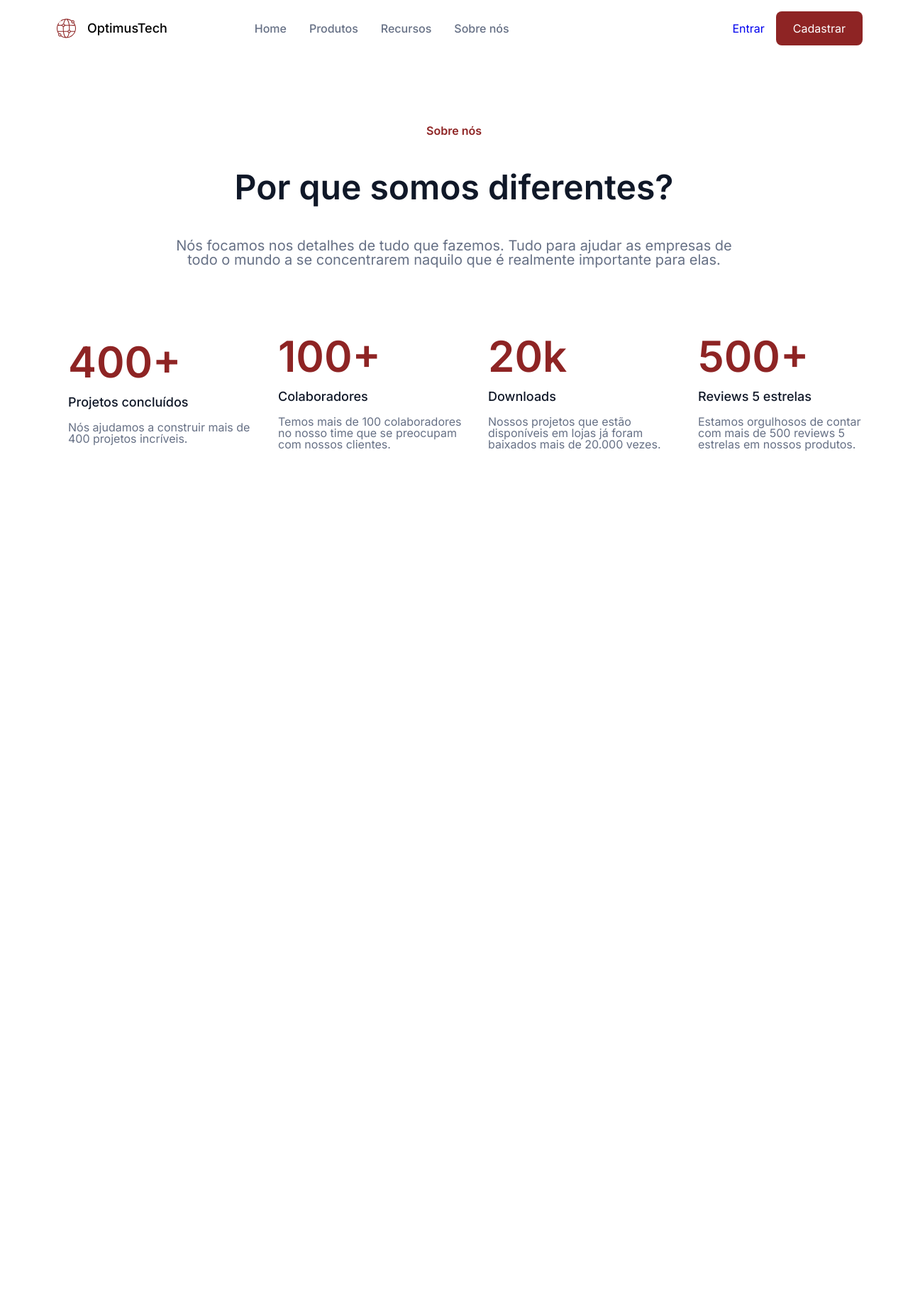
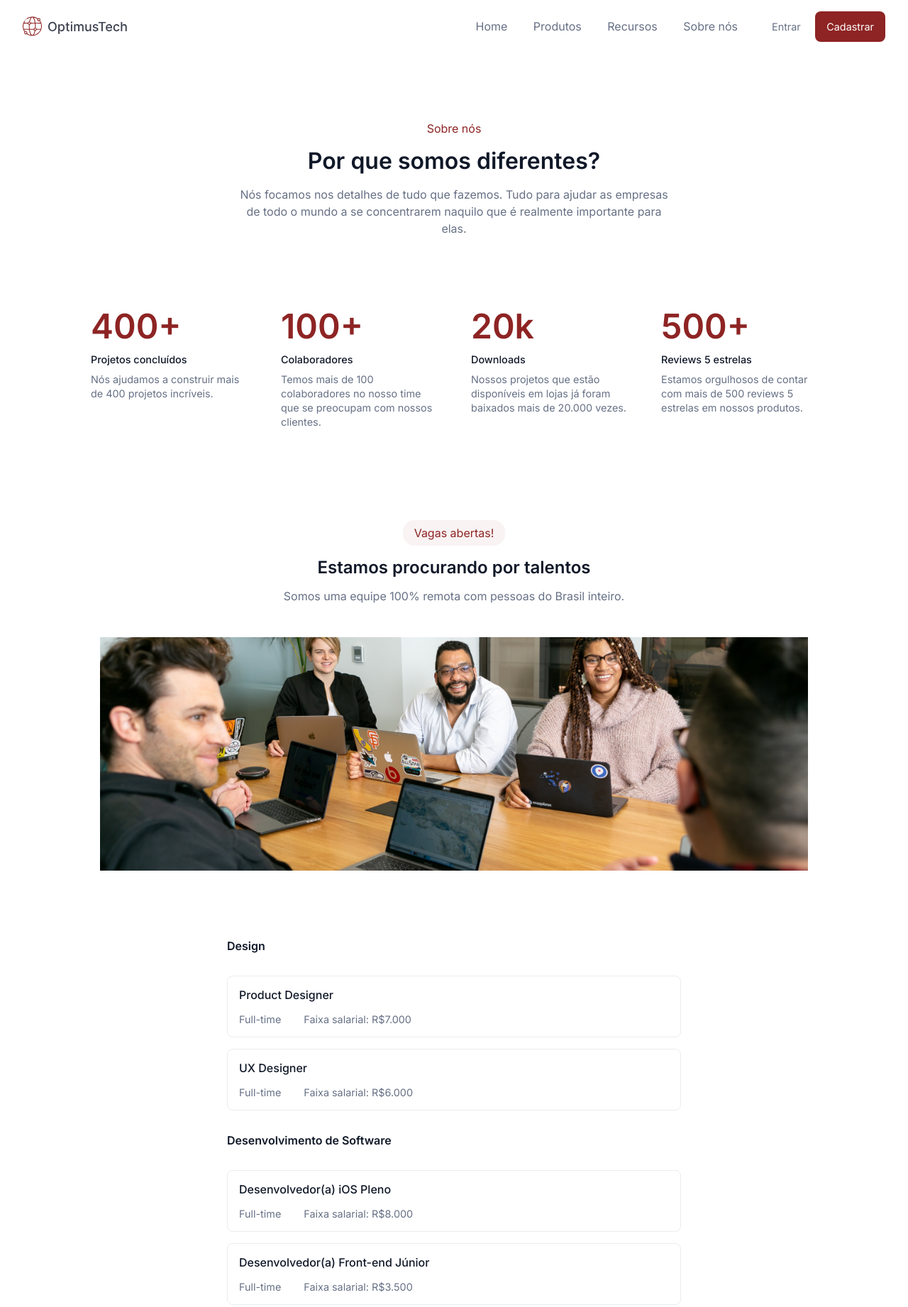
Before and after one commit to allanbarretogaspar/optimustech, a plain HTML site: page index.html in a window 1280 px wide. Shown: the top 1842 px of the page at 71% size. Before the commit the page ends 800 px from the top, so only its background shows below. Drawn offline with Linux system fonts and the light colour scheme.

Commit message:
finalização do desafio

```diff
--- a/index.html
+++ b/index.html
@@ -1,65 +1,141 @@
 <!DOCTYPE html>
-<html lang="en">
+<html lang="pt-br">
 
 <head>
     <meta charset="UTF-8">
+    <meta http-equiv="X-UA-Compatible" content="IE=edge">
     <meta name="viewport" content="width=device-width, initial-scale=1.0">
     <title>OptimusTech</title>
-    <link rel="stylesheet" href="reset.css">
-    <link rel="stylesheet" href="styles.css">
+    <link rel="preconnect" href="https://fonts.googleapis.com">
+    <link rel="preconnect" href="https://fonts.gstatic.com" crossorigin>
+    <link href="https://fonts.googleapis.com/css2?family=Inter:wght@300;400;500;600&display=swap" rel="stylesheet">
+    <link rel="stylesheet" href="style.css">
 </head>
 
 <body>
-    <header class="cabecalho">
-        <div class="container">
-            <img src="img/logo.svg" alt="Logo da OptimusTech" class="container__imagem">
-            <h1 class="container__titulo">OptimusTech</h1>
+    <nav>
+        <img src="assets/images/logo.svg" />
+        <div class="sideMenu">
+            <img src="./assets/images/menu-icon.svg" alt="Menu Icon">
         </div>
+        <div class="menu">
+            <div class="links">
+                <a href="#">Home</a>
+                <a href="#">Produtos</a>
+                <a href="#">Recursos</a>
+                <a href="#">Sobre nós</a>
+            </div>
+            <div class="buttons">
+                <button>Entrar</button>
+                <button class="signUp">Cadastrar</button>
+            </div>
+        </div>
+    </nav>
 
-        <ul class="opcoes">
-            <li class="opcoes__item">Home</li>
-            <li class="opcoes__item">Produtos</li>
-            <li class="opcoes__item">Recursos</li>
-            <li class="opcoes__item">Sobre nós</li>
-        </ul>
-
-        <div class="container">
-            <a href="#" class="container__link">
-                <p class="container__texto">Entrar</p>
-            </a>
-            <a href="#" class="container__botao">Cadastrar</a>
-        </div>
-    </header>
-
-    <section class="sobre">
-        <p class="sobre__titulo">Sobre nós</p>
-        <h2 class="sobre__pergunta">Por que somos diferentes?</h2>
-        <p class="sobre__texto">Nós focamos nos detalhes de tudo que fazemos. Tudo para ajudar as empresas de todo o mundo a se concentrarem naquilo que é realmente importante para elas.</p>
+    <section class="about-us">
+        <span>Sobre nós</span>
+        <h1>Por que somos diferentes?</h1>
+        <p>Nós focamos nos detalhes de tudo que fazemos. Tudo para ajudar as empresas de todo o mundo a se concentrarem
+            naquilo que é realmente importante para elas.</p>
     </section>
 
-    <section class="metricas-container">
-        <div class="metricas-container__bloco">
-            <h2 class="metricas-container__bloco-titulo">400+</h2>
-            <p class="metricas-container__bloco-subtitulo">Projetos concluídos</p>
-            <p class="metricas-container__bloco-texto">Nós ajudamos a construir mais de 400 projetos incríveis.</p>
+    <section class="metrics">
+        <div class="metric">
+            <h1>400+</h1>
+            <span class="metric-title">Projetos concluídos</span>
+            <span>Nós ajudamos a construir mais de 400 projetos incríveis.</span>
         </div>
-        <div class="metricas-container__bloco">
-            <h2 class="metricas-container__bloco-titulo">100+</h2>
-            <p class="metricas-container__bloco-subtitulo">Colaboradores</p>
-            <p class="metricas-container__bloco-texto">Temos mais de 100 colaboradores no nosso time que se preocupam com nossos clientes.</p>
+        <div class="metric">
+            <h1>100+</h1>
+            <span class="metric-title">Colaboradores</span>
+            <span>Temos mais de 100 colaboradores no nosso time que se preocupam com nossos clientes.</span>
         </div>
-        <div class="metricas-container__bloco">
-            <h2 class="metricas-container__bloco-titulo">20k</h2>
-            <p class="metricas-container__bloco-subtitulo">Downloads</p>
-            <p class="metricas-container__bloco-texto">Nossos projetos que estão disponíveis em lojas já foram baixados mais de 20.000 vezes.</p>
+        <div class="metric">
+            <h1>20k</h1>
+            <span class="metric-title">Downloads</span>
+            <span>Nossos projetos que estão disponíveis em lojas já foram baixados mais de 20.000 vezes.</span>
         </div>
-        <div class="metricas-container__bloco">
-            <h2 class="metricas-container__bloco-titulo">500+</h2>
-            <p class="metricas-container__bloco-subtitulo">Reviews 5 estrelas</p>
-            <p class="metricas-container__bloco-texto">Estamos orgulhosos de contar com mais de 500 reviews 5 estrelas em nossos produtos.</p>
+        <div class="metric">
+            <h1>500+</h1>
+            <span class="metric-title">Reviews 5 estrelas</span>
+            <span>Estamos orgulhosos de contar com mais de 500 reviews 5 estrelas em nossos produtos.</span>
         </div>
     </section>
 
+    <section class="talents">
+        <span>Vagas abertas!</span>
+        <h2>Estamos procurando por talentos</h2>
+        <p>Somos uma equipe 100% remota com pessoas do Brasil inteiro.</p>
+        <img src="assets/images/equipe.png" alt="Nosso time">
+    </section>
+
+    <section class="vagas-abertas">
+
+        <span class="area-principal">Design</span>
+
+        <div class="vaga">
+            <span class="titulo-vaga">Product Designer</span>
+            <div class="informacoes">
+                <span>Full-time</span>
+                <span>Faixa salarial: R$7.000</span>
+            </div>
+        </div>
+
+        <div class="vaga">
+            <span class="titulo-vaga">UX Designer</span>
+            <div class="informacoes">
+                <span>Full-time</span>
+                <span>Faixa salarial: R$6.000</span>
+            </div>
+        </div>
+
+        <span class="area-principal">Desenvolvimento de Software</span>
+
+        <div class="vaga">
+            <span class="titulo-vaga">Desenvolvedor(a) iOS Pleno</span>
+            <div class="informacoes">
+                <span>Full-time</span>
+                <span>Faixa salarial: R$8.000</span>
+            </div>
+        </div>
+
+        <div class="vaga">
+            <span class="titulo-vaga">Desenvolvedor(a) Front-end Júnior</span>
+            <div class="informacoes">
+                <span>Full-time</span>
+                <span>Faixa salarial: R$3.500</span>
+            </div>
+        </div>
+
+        <div class="vaga">
+            <span class="titulo-vaga">Desenvolvedor(a) Back-end</span>
+            <div class="informacoes">
+                <span>Estágio</span>
+                <span>Faixa salarial: R$2.000</span>
+            </div>
+        </div>
+
+    </section>
+
+    <section class="depoimento">
+        <span>Veja o que nossos colaboradores falam sobre nós</span>
+        <h2>OptimusTech se importa com todos seus colaboradores, sempre procurando nos dar todo tipo de auxílio
+            possível.</h2>
+        <img src="assets/images/avatar.png">
+        <span class="nome">Júlia Castro</span>
+        <span class="cargo">Desenvolvedora Web</span>
+    </section>
+
+    <footer>
+        <h2>Acompanhe as nossas oportunidades</h2>
+        <span>Seja o primeiro a saber quando novas vagas serão abertas!</span>
+        <form>
+            <input type="email" placeholder="Seu e-mail">
+            <button class="signUp">Cadastrar</button>
+        </form>
+        <span>© 2022 OptimusTech. Todos os direitos reservados.</span>
+    </footer>
+    <script src="index.js"></script>
 </body>
 
 </html>
--- a/reset.css
+++ /dev/null
@@ -1,48 +0,0 @@
-/* http://meyerweb.com/eric/tools/css/reset/
-   v2.0 | 20110126
-   License: none (public domain)
-*/
-
-html, body, div, span, applet, object, iframe,
-h1, h2, h3, h4, h5, h6, p, blockquote, pre,
-a, abbr, acronym, address, big, cite, code,
-del, dfn, em, img, ins, kbd, q, s, samp,
-small, strike, strong, sub, sup, tt, var,
-b, u, i, center,
-dl, dt, dd, ol, ul, li,
-fieldset, form, label, legend,
-table, caption, tbody, tfoot, thead, tr, th, td,
-article, aside, canvas, details, embed,
-figure, figcaption, footer, header, hgroup,
-menu, nav, output, ruby, section, summary,
-time, mark, audio, video {
-	margin: 0;
-	padding: 0;
-	border: 0;
-	font-size: 100%;
-	font: inherit;
-	vertical-align: baseline;
-}
-/* HTML5 display-role reset for older browsers */
-article, aside, details, figcaption, figure,
-footer, header, hgroup, menu, nav, section {
-	display: block;
-}
-body {
-	line-height: 1;
-}
-ol, ul {
-	list-style: none;
-}
-blockquote, q {
-	quotes: none;
-}
-blockquote:before, blockquote:after,
-q:before, q:after {
-	content: '';
-	content: none;
-}
-table {
-	border-collapse: collapse;
-	border-spacing: 0;
-}
--- /dev/null
+++ b/style.css
@@ -0,0 +1,25 @@
+@import url("styles/nav.css");
+@import url("styles/sobre.css");
+@import url("styles/metricas.css");
+@import url("styles/talentos.css");
+@import url("styles/vagas.css");
+@import url("styles/depoimentos.css");
+@import url("styles/footer.css");
+
+:root {
+  --text-color: #667085;
+  --main-color: #8e2424;
+  --title-color: #101828;
+}
+
+* {
+  margin: 0;
+  padding: 0;
+  box-sizing: border-box;
+  font-family: "Inter", sans-serif;
+}
+
+body {
+  width: 100%;
+  height: 100vh;
+}
--- a/styles.css
+++ /dev/null
@@ -1,21 +0,0 @@
-@import url("styles/header.css");
-@import url("styles/sobre.css");
-@import url("styles/metricas.css");
-@import url("https://fonts.googleapis.com/css2?family=Inter:wght@100..900&display=swap");
-
-:root {
-    --cor-de-fundo: #FFFFFF;
-    --vinho: #8E2424;
-    --cinza-escuro: #3A404E;
-    --cinza-claro: #667085;
-    --preto-fonte: #101828;
-    --fonte-principal: "Inter";
-}
-
-body {
-    background-color: var(--cor-de-fundo);
-    font-family: var(--fonte-principal);
-    font-size: 16px;
-    font-weight: 400;
-
-}
--- a/styles/header.css
+++ /dev/null
@@ -1,47 +0,0 @@
-.cabecalho {
-  background-color: var(--cor-de-fundo);
-  display: flex;
-  justify-content: space-between;
-  align-items: center;
-}
-
-.container {
-  display: flex;
-  align-items: center;
-}
-
-.opcoes {
-  display: flex;
-  padding: 0 10em 0 0;
-}
-
-.opcoes__item {
-  padding: 2em 1em;
-  font-weight: 500;
-  color: var(--cinza-claro);
-}
-
-.container__imagem {
-  padding: 1em;
-  margin-left: 4em;
-}
-
-.container__link {
-    padding: 1em;
-    margin-left: 1em;
-    text-decoration: none;
-}
-
-.container__titulo {
-    font-size: 18px;
-    font-weight: 500;
-}
-
-.container__botao {
-    margin-right: 4em;
-    text-decoration: none;
-    background-color: var(--vinho);
-    color: var(--cor-de-fundo);
-    padding: 1em 1.5em;
-    border-radius: 8px;
-}
--- a/styles/metricas.css
+++ b/styles/metricas.css
@@ -1,28 +1,57 @@
-.metricas-container {
-  display: flex;
-  align-items: center;
-  padding: 0 0 2em 6em;
+/* Seção de métricas */
+
+.metrics {
+  display: grid;
+  grid-template-columns: repeat(4, 1fr);
+  column-gap: 3rem;
+  padding: 0 8rem;
 }
 
-.metricas-container__bloco {
-  width: 25%;
-  margin-right: 2em;
+.metric {
+  display: flex;
+  flex-direction: column;
+  gap: 0.5rem;
 }
 
-.metricas-container__bloco-titulo {
-  font-size: 60px;
-  font-weight: 600;
-  color: var(--vinho);
+.metric h1 {
+  color: var(--main-color);
+  font-size: 3rem;
 }
 
-.metricas-container__bloco-subtitulo {
-  font-size: 18px;
-  font-weight: 500;
-  color: var(--preto-fonte);
-  margin: 1em 0;
+.metric span {
+  color: var(--text-color);
+  line-height: 140%;
+  font-size: 90%;
 }
 
-.metricas-container__bloco-texto {
-  color: var(--cinza-claro);
-  text-align: left;
+.metric .metric-title {
+  font-weight: 500;
+  color: #101828;
 }
+
+/* responsividade */
+
+@media screen and (max-width: 920px) {
+  .metrics {
+    padding: 0 4rem;
+  }
+}
+
+@media screen and (max-width: 850px) {
+  .metrics {
+    display: flex;
+    flex-direction: column;
+    align-items: center;
+  }
+
+  .metric {
+    align-items: center;
+    justify-content: center;
+    margin-bottom: 2rem;
+  }
+
+  .metric span {
+    max-width: 280px;
+    text-align: center;
+  }
+}
--- /dev/null
+++ b/styles/nav.css
@@ -0,0 +1,88 @@
+nav {
+  display: flex;
+  align-items: center;
+  justify-content: space-between;
+  padding: 1rem 2rem;
+}
+.links a {
+  color: var(--text-color);
+  text-decoration: none;
+  margin-right: 2rem;
+}
+
+button {
+  padding: 0.8rem 1rem;
+  cursor: pointer;
+  border: none;
+  border-radius: 0.5rem;
+  background: none;
+  color: var(--text-color);
+  font-size: 0.9rem;
+}
+
+button.signUp {
+  background-color: var(--main-color);
+  color: #fff;
+}
+
+.sideMenu {
+  display: none;
+  visibility: hidden;
+}
+
+.menu.active {
+  right: 0;
+  box-shadow: -10px 0 10px rgba(0, 0, 0, 0.1);
+  transition: all 0.5s;
+}
+
+.menu {
+  display: flex;
+  align-items: center;
+}
+
+.menu .links a {
+  margin-bottom: 2rem;
+}
+
+.sideMenu img {
+  position: relative;
+  z-index: 1;
+  width: 24px;
+  height: 24px;
+  cursor: pointer;
+}
+
+@media screen and (max-width: 850px) {
+  .sideMenu {
+    display: initial;
+    visibility: visible;
+  }
+
+  .links {
+    margin: 2rem 0;
+  }
+
+  .links a {
+    margin-right: 0;
+  }
+
+  .menu {
+    flex-direction: column;
+    position: fixed;
+    top: 0;
+    right: -1000px;
+    height: 100vh;
+    background: #f9fafb;
+    width: 15rem;
+    padding: 2rem;
+    transition: all 2s;
+  }
+
+  .menu .links,
+  .menu .buttons {
+    display: flex;
+    flex-direction: column;
+    width: 100%;
+  }
+}
--- a/styles/sobre.css
+++ b/styles/sobre.css
@@ -1,25 +1,33 @@
-.sobre {
-    text-align: center;
-    padding: 6em 2em;
+/* Cabeçalho - Primeira seção */
 
+.about-us {
+  padding: 6rem 1rem;
+  display: flex;
+  flex-direction: column;
+  align-items: center;
+  gap: 1rem; /* poderia ser margin-bottom pra cada elemento, gap dá um espaçamento entre todos
+    os filhos de uma div com display flex*/
 }
 
-.sobre__titulo {
-    font-weight: 600;
-    color: var(--vinho);
+.about-us span {
+  color: var(--main-color);
 }
 
-.sobre__pergunta {
-    margin: 1em 0;
-    font-size: 48px;
-    font-weight: 600;
-    color: var(--preto-fonte);
-
+.about-us h1 {
+  font-size: 2rem;
+  color: var(--title-color);
+  text-align: center;
 }
 
-.sobre__texto {
-    font-size: 20px;
-    font-weight: 400;
-    color: var(--cinza-claro);
-    margin: 0 10em;
+.about-us p {
+  color: var(--text-color);
+  max-width: 50%;
+  text-align: center;
+  line-height: 1.5rem;
 }
+
+@media screen and (max-width: 850px) {
+  .about-us p {
+    max-width: 70%;
+  }
+}
--- /dev/null
+++ b/styles/talentos.css
@@ -0,0 +1,32 @@
+/* Seção de talentos */
+
+.talents {
+  display: flex;
+  flex-direction: column;
+  align-items: center;
+  padding: 0 1rem;
+  padding-top: 8rem;
+  gap: 1rem;
+}
+
+.talents h2 {
+  text-align: center;
+  color: var(--title-color);
+}
+
+.talents span {
+  color: var(--main-color);
+  background: rgba(142, 36, 36, 0.05);
+  padding: 0.5rem 1rem;
+  border-radius: 1rem;
+}
+
+.talents p {
+  text-align: center;
+  color: var(--text-color);
+}
+
+.talents img {
+  margin-top: 2rem;
+  width: 80%;
+}
--- /dev/null
+++ b/styles/vagas.css
@@ -0,0 +1,48 @@
+/* Seção de vagas abertas */
+
+.vagas-abertas {
+  padding-top: 4rem;
+}
+
+.vagas-abertas span.area-principal {
+  display: block;
+  max-width: 50%;
+  margin: 0 auto;
+  margin-top: 2rem;
+  margin-bottom: 2rem;
+  font-weight: bold;
+  color: var(--title-color);
+}
+
+.vaga {
+  border: 1px solid #eaecf0;
+  border-radius: 0.5rem;
+  padding: 1rem;
+  max-width: 50%;
+  margin: 0 auto;
+  margin-bottom: 1rem;
+  color: var(--title-color);
+}
+
+.vaga span.titulo-vaga {
+  font-weight: 500;
+  margin-bottom: 16px;
+}
+
+.vaga .informacoes {
+  margin-top: 1rem;
+  font-size: 90%;
+  color: var(--text-color);
+  display: flex;
+  gap: 2rem;
+}
+
+@media screen and (max-width: 850px) {
+  .vaga {
+    max-width: 70%;
+  }
+
+  .vagas-abertas span.area-principal {
+    max-width: 70%;
+  }
+}
```
Also changed, not shown: index.js (added, +9 -0 lines), styles/depoimentos.css (added, +47 -0 lines), styles/footer.css (added, +34 -0 lines), assets/images/avatar.png (added), assets/images/equipe.png (added), assets/images/logo.svg (renamed from assets/img/logo.svg), assets/images/menu-icon.svg (added).
